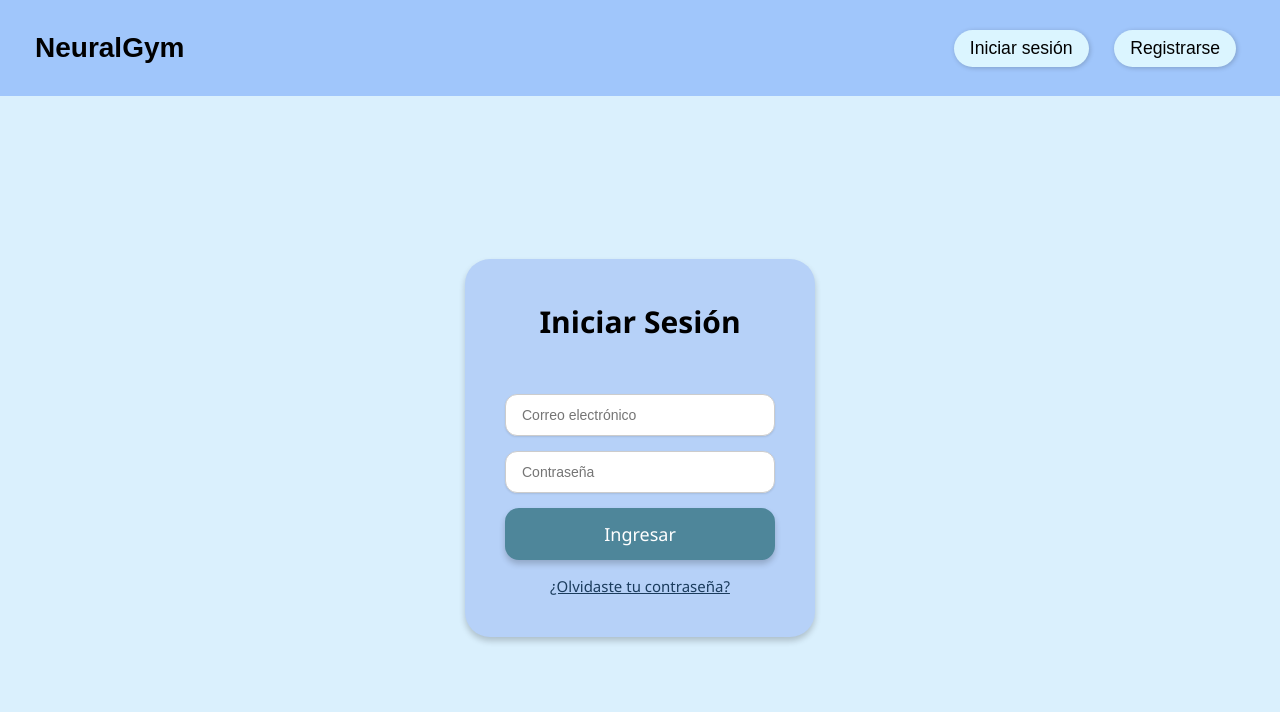
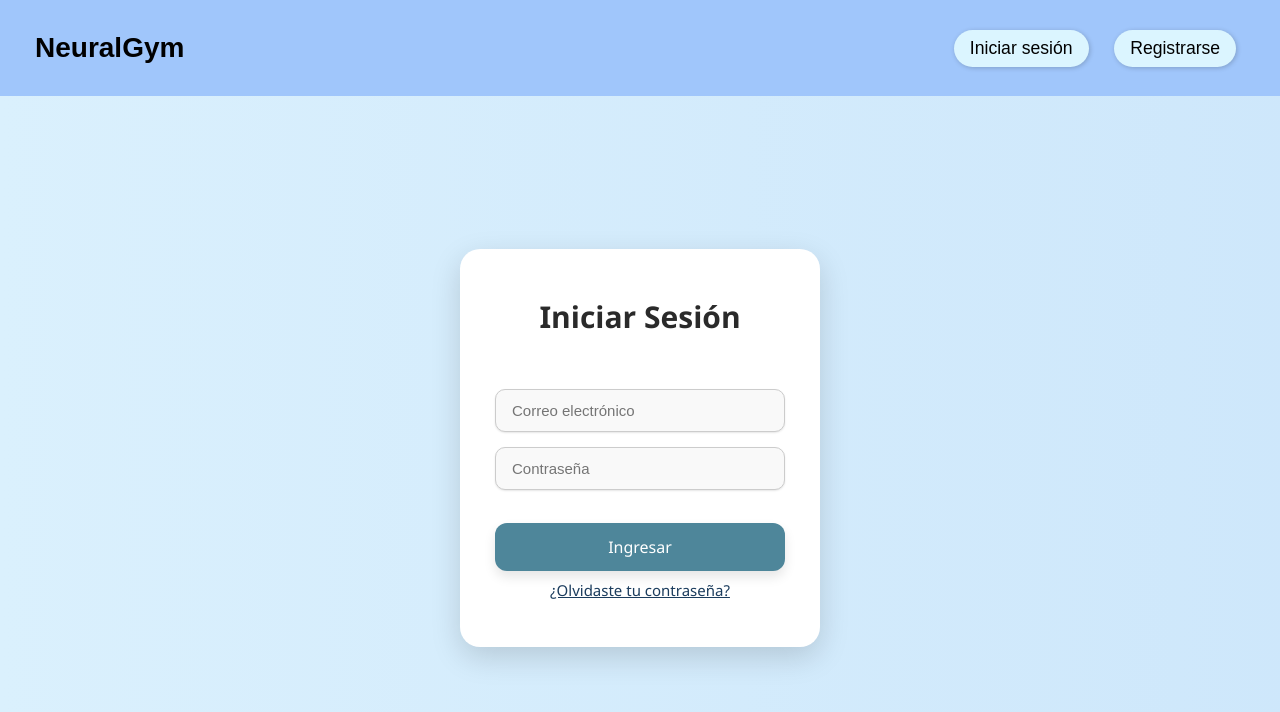
Before and after one commit to Daniel-CruzK26/neural-gym, a React (Vite) app in the folder Frontend/: page /login in a window 1280 px wide. Shown: the top 712 px of the page. Built offline with nearby package versions, Linux system fonts and the light colour scheme.

Commit message:
Estilos del login y registro homogenizados

```diff
--- a/Frontend/src/styles/HomePage.css
+++ b/Frontend/src/styles/HomePage.css
@@ -1,6 +1,6 @@
 /* src/style.css */
 :root {
-  --main-bg: #dbf5ff;
+  --main-bg: #daf0fd;
   --info-bg: #bee3f8;
   --card-bg: #b2f1ea;
   --radius: 1rem;
@@ -23,8 +23,10 @@ body {
 
 .main {
   width: 100vw;
-  height: 80vh;
-  background-color: var(--main-bg);
+  height: 88vh;
+  background-image: linear-gradient(to right, #daf0fd, #b6d6f7);
+  background-size: 300% 100%;
+  background-position: 0% 0%;
   padding: 3rem 4rem;
 }
 
--- a/Frontend/src/styles/login.css
+++ b/Frontend/src/styles/login.css
@@ -1,6 +1,8 @@
 /* Fondo general */
 .login-container {
-  background-color: #daf0fd;
+  background-image: linear-gradient(to right, #daf0fd, #b6d6f7);
+  background-size: 300% 100%;
+  background-position: 0% 0%;
   height: 88vh;
   width: 100vw;
   display: flex;
@@ -10,12 +12,12 @@
 
 /* Caja del login */
 .login-box {
-  background-color: #b6d1f8;
-  padding: 40px;
-  border-radius: 25px;
+  background-color: #ffffff;
+  padding: 45px 35px;
+  border-radius: 20px;
   text-align: center;
-  width: 350px;
-  box-shadow: 0 4px 6px rgba(0, 0, 0, 0.2);
+  width: 360px;
+  box-shadow: 0 10px 30px rgba(0, 0, 0, 0.15);
   font-family: "Segoe UI", sans-serif;
 }
 
@@ -24,7 +26,7 @@
   font-size: 30px;
   font-weight: 600;
   margin-bottom: 50px;
-  color: #000;
+  color: #2a2a2a;
 }
 
 /* Campos de entrada */
@@ -34,27 +36,29 @@
   box-sizing: border-box;
   padding: 12px 16px;
   margin: 15px 0;
-  border-radius: 12px;
+  border-radius: 10px;
   border: 1px solid #ccc;
-  background-color: #fff;
-  font-size: 14px;
-  color: #000;
+  background-color: #f9f9f9;
+  font-size: 15px;
+  color: #333;
   outline: none;
   box-shadow: 0px 1px 2px rgba(0, 0, 0, 0.1);
 }
 
 /* Botón */
 .login-box button {
+  margin-top: 18px;
   background-color: #4e869a;
   color: white;
   border: none;
-  padding: 14px;
+  padding: 13px;
   width: 100%;
-  border-radius: 14px;
-  font-size: 18px;
+  border-radius: 12px;
+  font-size: 16px;
+  font-weight: 500;
   cursor: pointer;
-  box-shadow: 0 4px 6px rgba(0, 0, 0, 0.2);
-  transition: 0.3s;
+  box-shadow: 0 6px 12px rgba(0, 0, 0, 0.1);
+  transition: 0.3s ease;
 }
 
 .login-box button:hover {
@@ -64,7 +68,7 @@
 /* Enlace de recuperar contraseña */
 .login-box a {
   display: block;
-  margin-top: 15px;
+  margin-top: 8px;
   font-size: 15px;
   color: #1b3c5d;
   text-decoration: underline;
--- a/Frontend/src/styles/register.css
+++ b/Frontend/src/styles/register.css
@@ -1,7 +1,9 @@
 /* Fondo general */
 .register-container {
-  background: linear-gradient(to right, #d9f0ff, #aed2f5);
-  height: 100vh;
+  background-image: linear-gradient(to right, #daf0fd, #b6d6f7);
+  background-size: 300% 100%;
+  background-position: 0% 0%;
+  height: 88vh;
   width: 100vw;
   display: flex;
   justify-content: center;
@@ -16,12 +18,12 @@
   text-align: center;
   width: 360px;
   box-shadow: 0 10px 30px rgba(0, 0, 0, 0.15);
-  font-family: 'Segoe UI', sans-serif;
+  font-family: "Segoe UI", sans-serif;
 }
 
 /* Título */
 .register-box h2 {
-  font-size: 28px;
+  font-size: 30px;
   font-weight: 600;
   margin-bottom: 30px;
   color: #2a2a2a;
@@ -31,7 +33,7 @@
 .register-box input {
   display: block;
   width: 100%;
-  padding: 12px 15px;
+  padding: 12px 16px;
   margin: 12px 0;
   border-radius: 10px;
   border: 1px solid #ccc;
@@ -49,6 +51,7 @@
 
 /* Botón */
 .register-box button {
+  margin-top: 18px;
   background-color: #4e869a;
   color: white;
   border: none;
@@ -64,15 +67,6 @@
 
 .register-box button:hover {
   background-color: #3d6e83;
-}
-
-/* Enlace */
-.register-box a {
-  display: block;
-  margin-top: 20px;
-  font-size: 14px;
-  color: #2e5c87;
-  text-decoration: underline;
 }
 
 /* Mensajes */
@@ -98,6 +92,12 @@
 }
 
 @keyframes fadeIn {
-  from { opacity: 0; transform: translateY(-8px); }
-  to { opacity: 1; transform: translateY(0); }
+  from {
+    opacity: 0;
+    transform: translateY(-8px);
+  }
+  to {
+    opacity: 1;
+    transform: translateY(0);
+  }
 }
```
